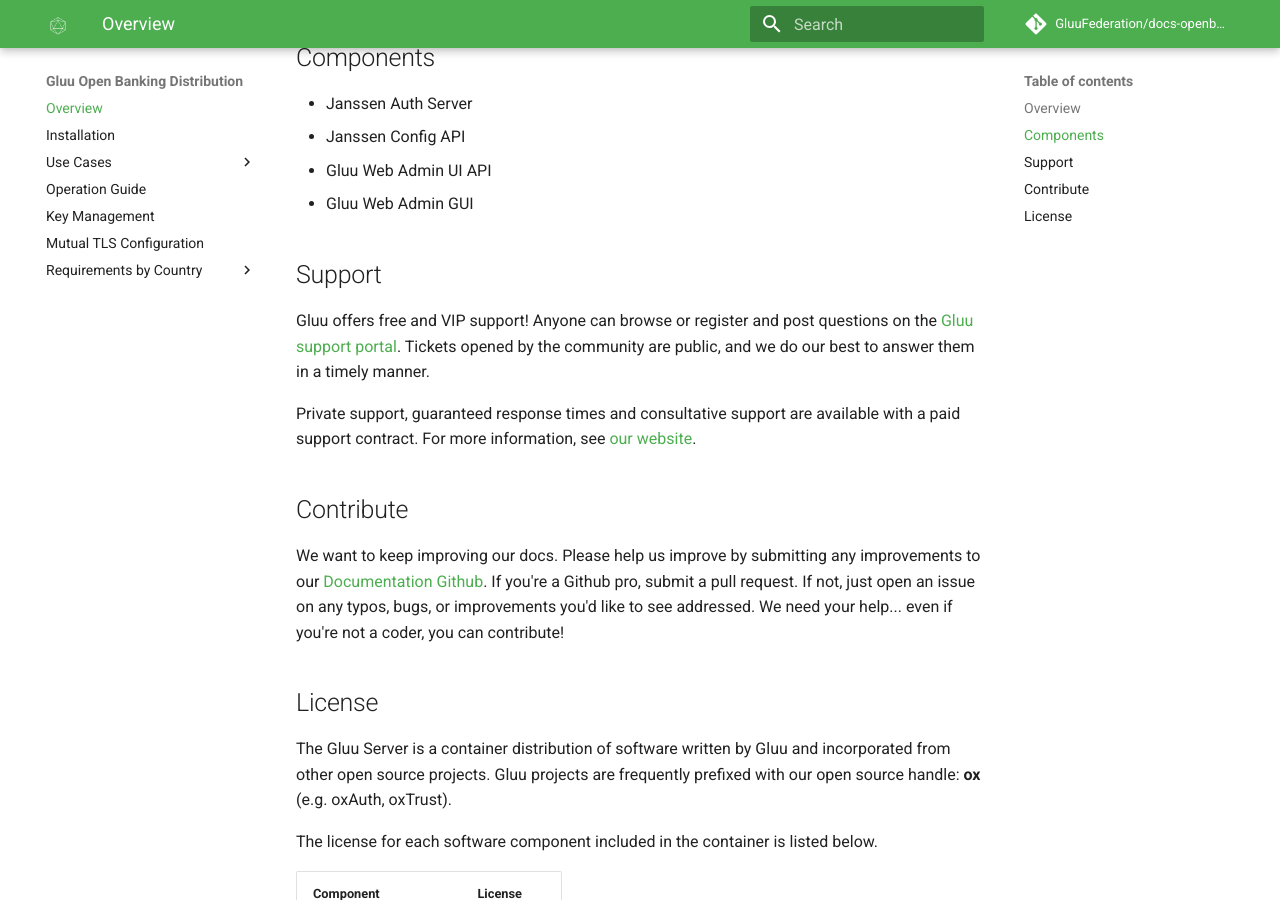
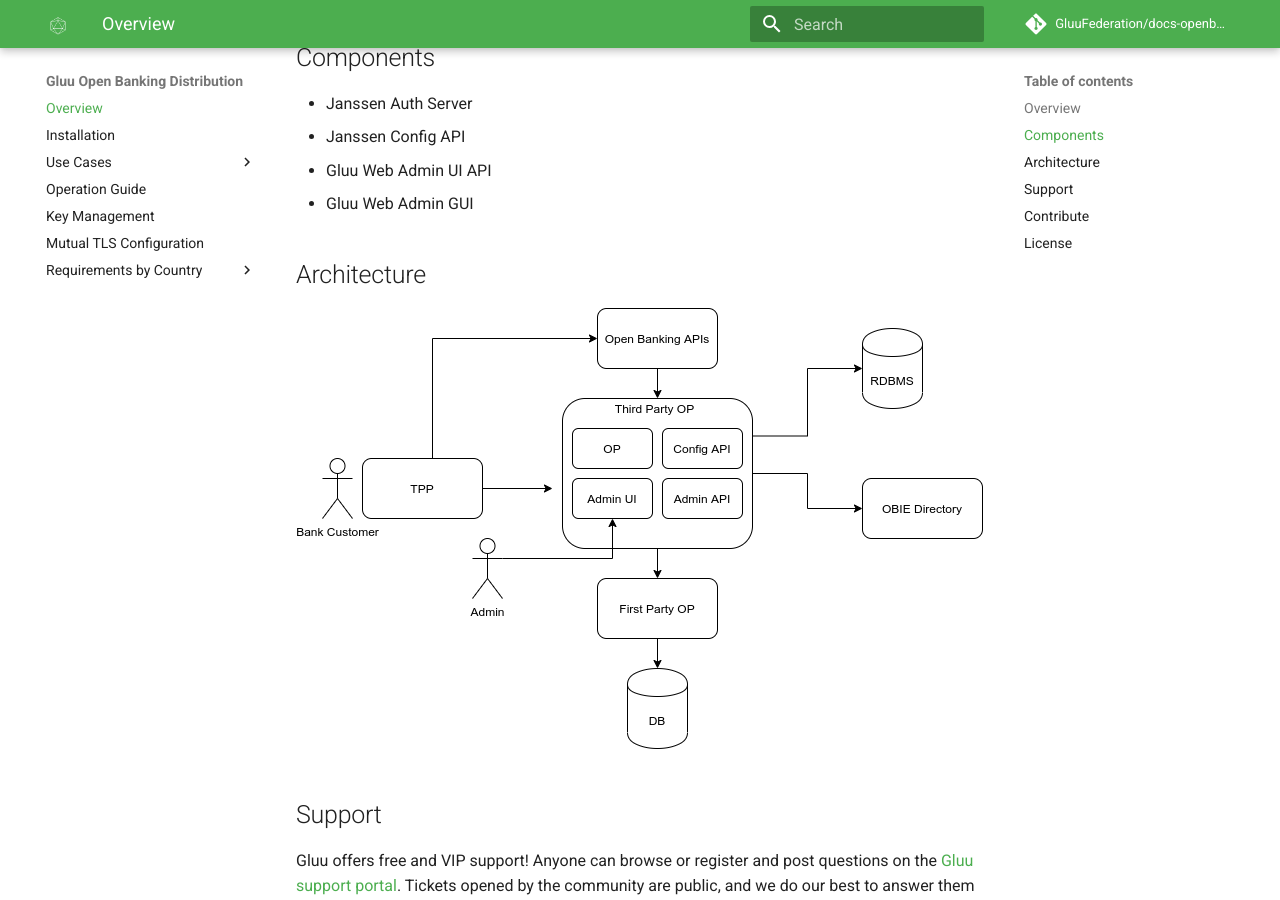
Before and after one commit to GluuFederation/docs-openbanking-prod, an MkDocs documentation site: the page built from docs/source/index.md, in a window 1280 px wide and 900 px high, scrolled down 375 px. Built offline with MkDocs 1.6.1 and Material for MkDocs 9.7.7, drawn with Linux system fonts in a browser that asks for light colours; comment, search, counter and statistics services are not loaded.

Commit message:
Added architecture image to doc
Description in progress

```diff
--- a/docs/source/index.md
+++ b/docs/source/index.md
@@ -12,6 +12,10 @@ The Gluu Server is a distribution of open source software for identity and acces
 - Janssen Config API
 - Gluu Web Admin UI API
 - Gluu Web Admin GUI
+
+## Architecture
+
+![architecture diagram](./img/architecture.png)
 
 ## Support
 Gluu offers free and VIP support! Anyone can browse or register and post questions on the [Gluu support portal](https://support.gluu.org). Tickets opened by the community are public, and we do our best to answer them in a timely manner.
```
